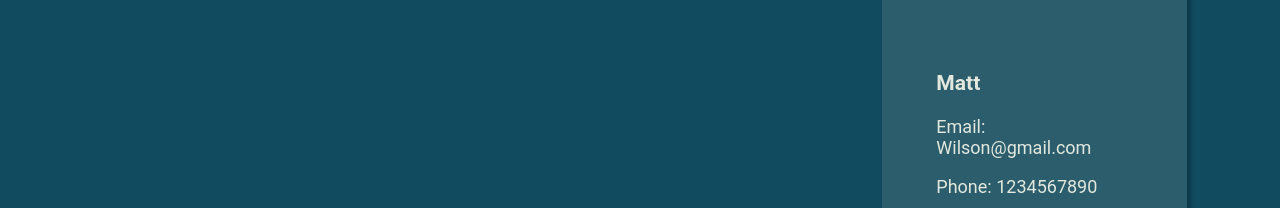
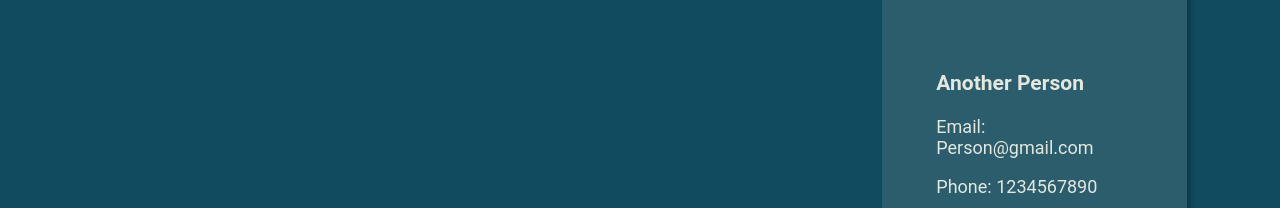
Before and after one commit to ThisisJackRyan/Friendly-Betting, a React (Create React App) app: page /Friendly-Betting/PropBets in a window 1280 px wide. Shown: the part 609-817 px from the top of the page. Built offline with nearby package versions, Linux system fonts and the light colour scheme.

Commit message:
swapping some data

```diff
--- a/src/Components/Bets/Players/Players.jsx
+++ b/src/Components/Bets/Players/Players.jsx
@@ -27,8 +27,8 @@ const Players = () => {
             },
             {
 
-                "name": "Matt",
-                "email": "Wilson@gmail.com",
+                "name": "Another Person",
+                "email": "Person@gmail.com",
                 "phone": "1234567890"
 
 
--- a/src/Components/Bets/Players/ShareBet.jsx
+++ b/src/Components/Bets/Players/ShareBet.jsx
@@ -29,8 +29,8 @@ const ShareBet = (props) => {
             },
             {
 
-                "name": "Matt",
-                "email": "Wilson@gmail.com",
+                "name": "Another Person",
+                "email": "Person@gmail.com",
                 "phone": "1234567890"
 
 
```
